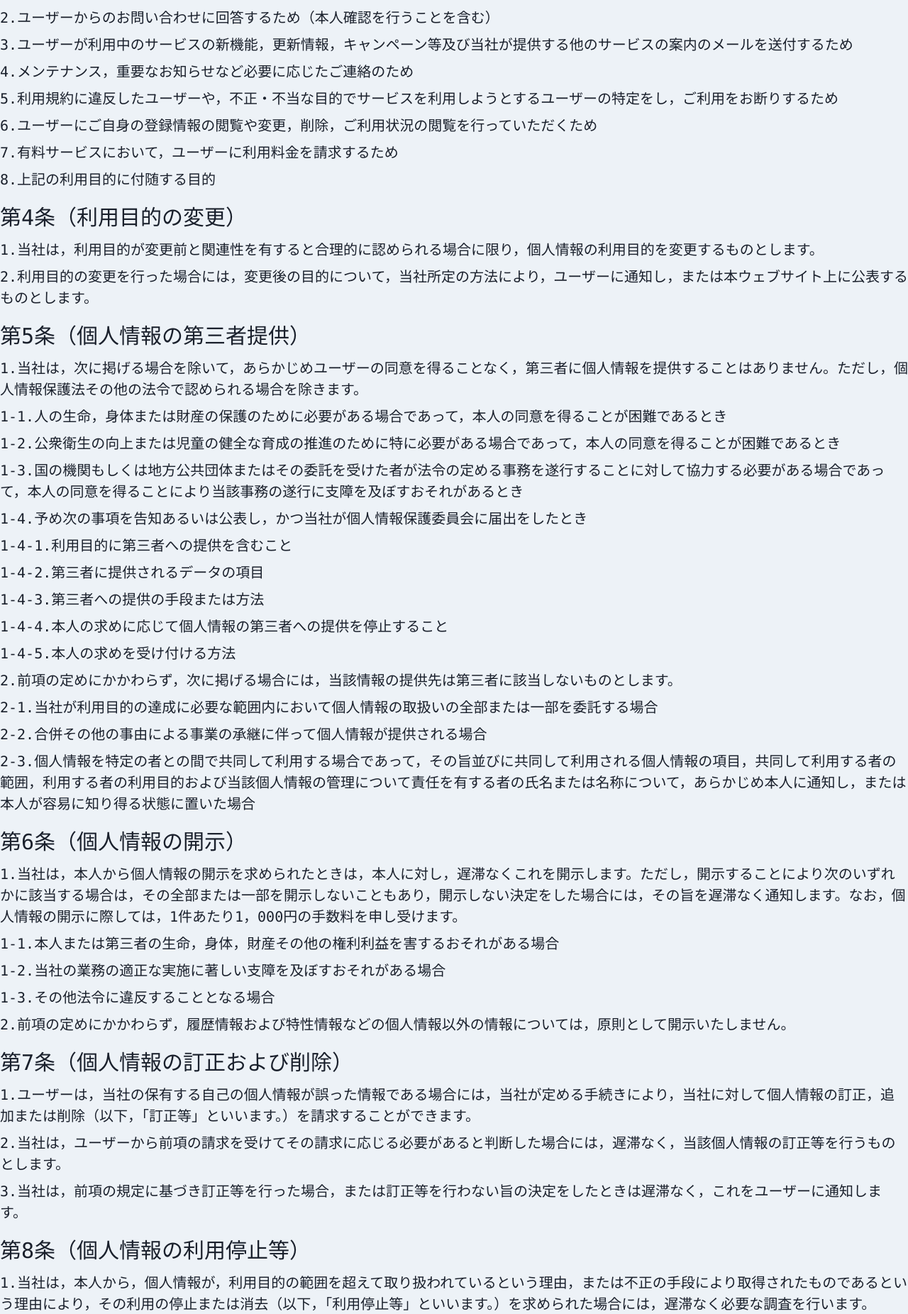
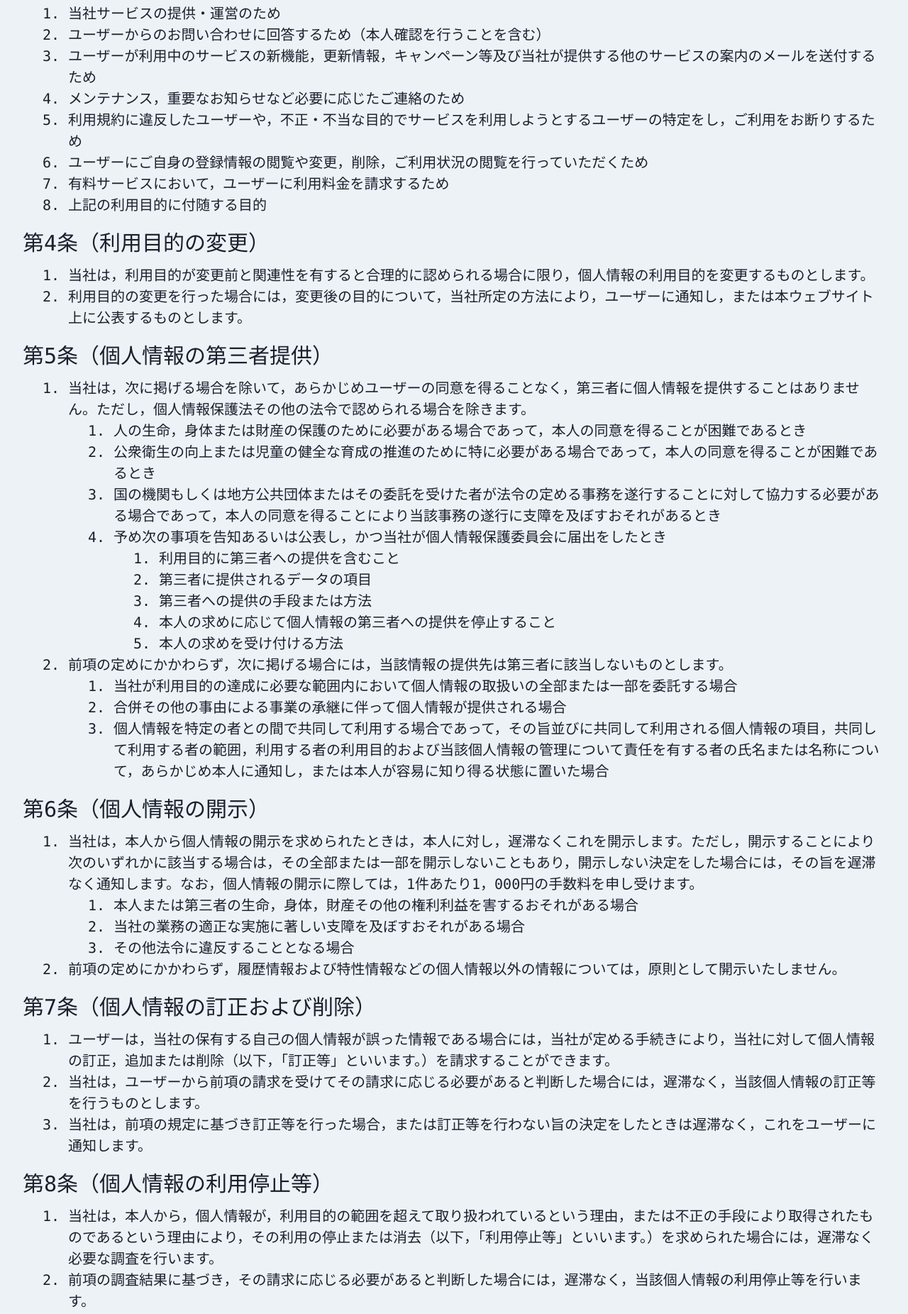
Before and after one commit to turtle-brothers/zumens, a React (Create React App) app in the folder frontend/app/: page /home/privacy_policy in a window 1280 px wide. Shown: the part 660-2512 px from the top of the page at 71% size. Built offline with nearby package versions, Linux system fonts and the light colour scheme.

Commit message:
[Add] privacy policy & terms of use, add back to home button
added back to home button and improved text style

```diff
--- a/frontend/app/src/components/pages/PrivacyPolicy.tsx
+++ b/frontend/app/src/components/pages/PrivacyPolicy.tsx
@@ -1,83 +1,112 @@
-import { Stack, Text } from "@chakra-ui/react";
+import { Box, ListItem, OrderedList, Stack, Text } from "@chakra-ui/react";
 import { memo, FC } from "react";
+
+import { GoToHomeButton } from "../atoms/button/GoToHomeButton";
 
 export const PrivacyPolicy: FC = memo(() => {
   return (
   <>
     {/* <p>プライバシーポリシーページです</p>; */}
-    <Stack spacing={4}>
+    <Stack spacing={4} padding={8}>
       <Stack spacing={2}>
         <Text as='samp' fontSize='3xl'>プライバシーポリシー</Text>
-        <Text as='samp' fontSize='xl'>Zumens（以下，「当社」といいます。）は，本ウェブサイト上で提供するサービス（以下,「本サービス」といいます。）における，ユーザーの個人情報の取扱いについて，以下のとおりプライバシーポリシー（以下，「本ポリシー」といいます。）を定めます。</Text>
+        <Text as='samp' fontSize='xl'>&nbsp;&nbsp;Zumens（以下，「当社」といいます。）は，本ウェブサイト上で提供するサービス（以下,「本サービス」といいます。）における，ユーザーの個人情報の取扱いについて，以下のとおりプライバシーポリシー（以下，「本ポリシー」といいます。）を定めます。</Text>
       </Stack>
       <Stack spacing={2}>
         <Text as='samp' fontSize='3xl'>第1条（個人情報）</Text>
-        <Text as='samp' fontSize='xl'>「個人情報」とは，個人情報保護法にいう「個人情報」を指すものとし，生存する個人に関する情報であって，当該情報に含まれる氏名，生年月日，住所，電話番号，連絡先その他の記述等により特定の個人を識別できる情報及び容貌，指紋，声紋にかかるデータ，及び健康保険証の保険者番号などの当該情報単体から特定の個人を識別できる情報（個人識別情報）を指します。</Text>
+        <Text as='samp' fontSize='xl'>&nbsp;&nbsp;「個人情報」とは，個人情報保護法にいう「個人情報」を指すものとし，生存する個人に関する情報であって，当該情報に含まれる氏名，生年月日，住所，電話番号，連絡先その他の記述等により特定の個人を識別できる情報及び容貌，指紋，声紋にかかるデータ，及び健康保険証の保険者番号などの当該情報単体から特定の個人を識別できる情報（個人識別情報）を指します。</Text>
       </Stack>
       <Stack spacing={2}>
         <Text as='samp' fontSize='3xl'>第2条（個人情報の収集方法）</Text>
-        <Text as='samp' fontSize='xl'>当社は，ユーザーが利用登録をする際に氏名，生年月日，住所，電話番号，メールアドレス，銀行口座番号，クレジットカード番号，運転免許証番号などの個人情報をお尋ねすることがあります。また，ユーザーと提携先などとの間でなされたユーザーの個人情報を含む取引記録や決済に関する情報を,当社の提携先（情報提供元，広告主，広告配信先などを含みます。以下，｢提携先｣といいます。）などから収集することがあります。</Text>
+        <Text as='samp' fontSize='xl'>&nbsp;&nbsp;当社は，ユーザーが利用登録をする際に氏名，生年月日，住所，電話番号，メールアドレス，銀行口座番号，クレジットカード番号，運転免許証番号などの個人情報をお尋ねすることがあります。また，ユーザーと提携先などとの間でなされたユーザーの個人情報を含む取引記録や決済に関する情報を,当社の提携先（情報提供元，広告主，広告配信先などを含みます。以下，｢提携先｣といいます。）などから収集することがあります。</Text>
       </Stack>
       <Stack spacing={2}>
         <Text as='samp' fontSize='3xl'>第3条（個人情報を収集・利用する目的）</Text>
-        <Text as='samp' fontSize='xl'>当社が個人情報を収集・利用する目的は，以下のとおりです。</Text>
-        <Text as='samp' fontSize='xl'>1.当社サービスの提供・運営のため</Text>
-        <Text as='samp' fontSize='xl'>2.ユーザーからのお問い合わせに回答するため（本人確認を行うことを含む）</Text>
-        <Text as='samp' fontSize='xl'>3.ユーザーが利用中のサービスの新機能，更新情報，キャンペーン等及び当社が提供する他のサービスの案内のメールを送付するため</Text>
-        <Text as='samp' fontSize='xl'>4.メンテナンス，重要なお知らせなど必要に応じたご連絡のため</Text>
-        <Text as='samp' fontSize='xl'>5.利用規約に違反したユーザーや，不正・不当な目的でサービスを利用しようとするユーザーの特定をし，ご利用をお断りするため</Text>
-        <Text as='samp' fontSize='xl'>6.ユーザーにご自身の登録情報の閲覧や変更，削除，ご利用状況の閲覧を行っていただくため</Text>
-        <Text as='samp' fontSize='xl'>7.有料サービスにおいて，ユーザーに利用料金を請求するため</Text>
-        <Text as='samp' fontSize='xl'>8.上記の利用目的に付随する目的</Text>
+        <Text as='samp' fontSize='xl'>&nbsp;&nbsp;当社が個人情報を収集・利用する目的は，以下のとおりです。</Text>
+        <OrderedList pl={12}>
+          <Text as='samp' fontSize='xl'><ListItem>当社サービスの提供・運営のため</ListItem></Text>
+          <Text as='samp' fontSize='xl'><ListItem>ユーザーからのお問い合わせに回答するため（本人確認を行うことを含む）</ListItem></Text>
+          <Text as='samp' fontSize='xl'><ListItem>ユーザーが利用中のサービスの新機能，更新情報，キャンペーン等及び当社が提供する他のサービスの案内のメールを送付するため</ListItem></Text>
+          <Text as='samp' fontSize='xl'><ListItem>メンテナンス，重要なお知らせなど必要に応じたご連絡のため</ListItem></Text>
+          <Text as='samp' fontSize='xl'><ListItem>利用規約に違反したユーザーや，不正・不当な目的でサービスを利用しようとするユーザーの特定をし，ご利用をお断りするため</ListItem></Text>
+          <Text as='samp' fontSize='xl'><ListItem>ユーザーにご自身の登録情報の閲覧や変更，削除，ご利用状況の閲覧を行っていただくため</ListItem></Text>
+          <Text as='samp' fontSize='xl'><ListItem>有料サービスにおいて，ユーザーに利用料金を請求するため</ListItem></Text>
+          <Text as='samp' fontSize='xl'><ListItem>上記の利用目的に付随する目的</ListItem></Text>
+        </OrderedList>
       </Stack>
       <Stack spacing={2}>
         <Text as='samp' fontSize='3xl'>第4条（利用目的の変更）</Text>
-        <Text as='samp' fontSize='xl'>1.当社は，利用目的が変更前と関連性を有すると合理的に認められる場合に限り，個人情報の利用目的を変更するものとします。</Text>
-        <Text as='samp' fontSize='xl'>2.利用目的の変更を行った場合には，変更後の目的について，当社所定の方法により，ユーザーに通知し，または本ウェブサイト上に公表するものとします。</Text>
+        <OrderedList pl={12}>
+          <Text as='samp' fontSize='xl'><ListItem>当社は，利用目的が変更前と関連性を有すると合理的に認められる場合に限り，個人情報の利用目的を変更するものとします。</ListItem></Text>
+          <Text as='samp' fontSize='xl'><ListItem>利用目的の変更を行った場合には，変更後の目的について，当社所定の方法により，ユーザーに通知し，または本ウェブサイト上に公表するものとします。</ListItem></Text>
+        </OrderedList>
       </Stack>
       <Stack spacing={2}>
         <Text as='samp' fontSize='3xl'>第5条（個人情報の第三者提供）</Text>
-        <Text as='samp' fontSize='xl'>1.当社は，次に掲げる場合を除いて，あらかじめユーザーの同意を得ることなく，第三者に個人情報を提供することはありません。ただし，個人情報保護法その他の法令で認められる場合を除きます。</Text>
-        <Text as='samp' fontSize='xl'>1-1.人の生命，身体または財産の保護のために必要がある場合であって，本人の同意を得ることが困難であるとき</Text>
-        <Text as='samp' fontSize='xl'>1-2.公衆衛生の向上または児童の健全な育成の推進のために特に必要がある場合であって，本人の同意を得ることが困難であるとき</Text>
-        <Text as='samp' fontSize='xl'>1-3.国の機関もしくは地方公共団体またはその委託を受けた者が法令の定める事務を遂行することに対して協力する必要がある場合であって，本人の同意を得ることにより当該事務の遂行に支障を及ぼすおそれがあるとき</Text>
-        <Text as='samp' fontSize='xl'>1-4.予め次の事項を告知あるいは公表し，かつ当社が個人情報保護委員会に届出をしたとき</Text>
-        <Text as='samp' fontSize='xl'>1-4-1.利用目的に第三者への提供を含むこと</Text>
-        <Text as='samp' fontSize='xl'>1-4-2.第三者に提供されるデータの項目</Text>
-        <Text as='samp' fontSize='xl'>1-4-3.第三者への提供の手段または方法</Text>
-        <Text as='samp' fontSize='xl'>1-4-4.本人の求めに応じて個人情報の第三者への提供を停止すること</Text>
-        <Text as='samp' fontSize='xl'>1-4-5.本人の求めを受け付ける方法</Text>
-        <Text as='samp' fontSize='xl'>2.前項の定めにかかわらず，次に掲げる場合には，当該情報の提供先は第三者に該当しないものとします。</Text>
-        <Text as='samp' fontSize='xl'>2-1.当社が利用目的の達成に必要な範囲内において個人情報の取扱いの全部または一部を委託する場合</Text>
-        <Text as='samp' fontSize='xl'>2-2.合併その他の事由による事業の承継に伴って個人情報が提供される場合</Text>
-        <Text as='samp' fontSize='xl'>2-3.個人情報を特定の者との間で共同して利用する場合であって，その旨並びに共同して利用される個人情報の項目，共同して利用する者の範囲，利用する者の利用目的および当該個人情報の管理について責任を有する者の氏名または名称について，あらかじめ本人に通知し，または本人が容易に知り得る状態に置いた場合</Text>
+        <OrderedList pl={12}>
+          <Text as='samp' fontSize='xl'><ListItem>当社は，次に掲げる場合を除いて，あらかじめユーザーの同意を得ることなく，第三者に個人情報を提供することはありません。ただし，個人情報保護法その他の法令で認められる場合を除きます。</ListItem></Text>
+          <OrderedList pl={12}>
+            <Text as='samp' fontSize='xl'><ListItem>人の生命，身体または財産の保護のために必要がある場合であって，本人の同意を得ることが困難であるとき</ListItem></Text>
+            <Text as='samp' fontSize='xl'><ListItem>公衆衛生の向上または児童の健全な育成の推進のために特に必要がある場合であって，本人の同意を得ることが困難であるとき</ListItem></Text>
+            <Text as='samp' fontSize='xl'><ListItem>国の機関もしくは地方公共団体またはその委託を受けた者が法令の定める事務を遂行することに対して協力する必要がある場合であって，本人の同意を得ることにより当該事務の遂行に支障を及ぼすおそれがあるとき</ListItem></Text>
+            <Text as='samp' fontSize='xl'><ListItem>予め次の事項を告知あるいは公表し，かつ当社が個人情報保護委員会に届出をしたとき</ListItem></Text>
+            <OrderedList pl={12}>
+              <Text as='samp' fontSize='xl'><ListItem>利用目的に第三者への提供を含むこと</ListItem></Text>
+              <Text as='samp' fontSize='xl'><ListItem>第三者に提供されるデータの項目</ListItem></Text>
+              <Text as='samp' fontSize='xl'><ListItem>第三者への提供の手段または方法</ListItem></Text>
+              <Text as='samp' fontSize='xl'><ListItem>本人の求めに応じて個人情報の第三者への提供を停止すること</ListItem></Text>
+              <Text as='samp' fontSize='xl'><ListItem>本人の求めを受け付ける方法</ListItem></Text>
+            </OrderedList>
+          </OrderedList>
+          <Text as='samp' fontSize='xl'><ListItem>前項の定めにかかわらず，次に掲げる場合には，当該情報の提供先は第三者に該当しないものとします。</ListItem></Text>
+          <OrderedList pl={12}>
+            <Text as='samp' fontSize='xl'><ListItem>当社が利用目的の達成に必要な範囲内において個人情報の取扱いの全部または一部を委託する場合</ListItem></Text>
+            <Text as='samp' fontSize='xl'><ListItem>合併その他の事由による事業の承継に伴って個人情報が提供される場合</ListItem></Text>
+            <Text as='samp' fontSize='xl'><ListItem>個人情報を特定の者との間で共同して利用する場合であって，その旨並びに共同して利用される個人情報の項目，共同して利用する者の範囲，利用する者の利用目的および当該個人情報の管理について責任を有する者の氏名または名称について，あらかじめ本人に通知し，または本人が容易に知り得る状態に置いた場合</ListItem></Text>
+          </OrderedList>
+        </OrderedList>
       </Stack>
       <Stack spacing={2}>
         <Text as='samp' fontSize='3xl'>第6条（個人情報の開示）</Text>
-        <Text as='samp' fontSize='xl'>1.当社は，本人から個人情報の開示を求められたときは，本人に対し，遅滞なくこれを開示します。ただし，開示することにより次のいずれかに該当する場合は，その全部または一部を開示しないこともあり，開示しない決定をした場合には，その旨を遅滞なく通知します。なお，個人情報の開示に際しては，1件あたり1，000円の手数料を申し受けます。</Text>
-        <Text as='samp' fontSize='xl'>1-1.本人または第三者の生命，身体，財産その他の権利利益を害するおそれがある場合</Text>
-        <Text as='samp' fontSize='xl'>1-2.当社の業務の適正な実施に著しい支障を及ぼすおそれがある場合</Text>
-        <Text as='samp' fontSize='xl'>1-3.その他法令に違反することとなる場合</Text>
-        <Text as='samp' fontSize='xl'>2.前項の定めにかかわらず，履歴情報および特性情報などの個人情報以外の情報については，原則として開示いたしません。</Text>
+        <OrderedList pl={12}>
+          <Text as='samp' fontSize='xl'><ListItem>当社は，本人から個人情報の開示を求められたときは，本人に対し，遅滞なくこれを開示します。ただし，開示することにより次のいずれかに該当する場合は，その全部または一部を開示しないこともあり，開示しない決定をした場合には，その旨を遅滞なく通知します。なお，個人情報の開示に際しては，1件あたり1，000円の手数料を申し受けます。</ListItem></Text>
+          <OrderedList pl={12}>
+            <Text as='samp' fontSize='xl'><ListItem>本人または第三者の生命，身体，財産その他の権利利益を害するおそれがある場合</ListItem></Text>
+            <Text as='samp' fontSize='xl'><ListItem>当社の業務の適正な実施に著しい支障を及ぼすおそれがある場合</ListItem></Text>
+            <Text as='samp' fontSize='xl'><ListItem>その他法令に違反することとなる場合</ListItem></Text>
+          </OrderedList>
+          <Text as='samp' fontSize='xl'><ListItem>前項の定めにかかわらず，履歴情報および特性情報などの個人情報以外の情報については，原則として開示いたしません。</ListItem></Text>
+        </OrderedList>
       </Stack>
       <Stack spacing={2}>
         <Text as='samp' fontSize='3xl'>第7条（個人情報の訂正および削除）</Text>
-        <Text as='samp' fontSize='xl'>1.ユーザーは，当社の保有する自己の個人情報が誤った情報である場合には，当社が定める手続きにより，当社に対して個人情報の訂正，追加または削除（以下，「訂正等」といいます。）を請求することができます。</Text>
-        <Text as='samp' fontSize='xl'>2.当社は，ユーザーから前項の請求を受けてその請求に応じる必要があると判断した場合には，遅滞なく，当該個人情報の訂正等を行うものとします。</Text>
-        <Text as='samp' fontSize='xl'>3.当社は，前項の規定に基づき訂正等を行った場合，または訂正等を行わない旨の決定をしたときは遅滞なく，これをユーザーに通知します。</Text>
+        <OrderedList pl={12}>
+          <Text as='samp' fontSize='xl'><ListItem>ユーザーは，当社の保有する自己の個人情報が誤った情報である場合には，当社が定める手続きにより，当社に対して個人情報の訂正，追加または削除（以下，「訂正等」といいます。）を請求することができます。</ListItem></Text>
+          <Text as='samp' fontSize='xl'><ListItem>当社は，ユーザーから前項の請求を受けてその請求に応じる必要があると判断した場合には，遅滞なく，当該個人情報の訂正等を行うものとします。</ListItem></Text>
+          <Text as='samp' fontSize='xl'><ListItem>当社は，前項の規定に基づき訂正等を行った場合，または訂正等を行わない旨の決定をしたときは遅滞なく，これをユーザーに通知します。</ListItem></Text>
+        </OrderedList>
       </Stack>
       <Stack spacing={2}>
         <Text as='samp' fontSize='3xl'>第8条（個人情報の利用停止等）</Text>
-        <Text as='samp' fontSize='xl'>1.当社は，本人から，個人情報が，利用目的の範囲を超えて取り扱われているという理由，または不正の手段により取得されたものであるという理由により，その利用の停止または消去（以下，「利用停止等」といいます。）を求められた場合には，遅滞なく必要な調査を行います。</Text>
-        <Text as='samp' fontSize='xl'>2.前項の調査結果に基づき，その請求に応じる必要があると判断した場合には，遅滞なく，当該個人情報の利用停止等を行います。</Text>
-        <Text as='samp' fontSize='xl'>3.当社は，前項の規定に基づき利用停止等を行った場合，または利用停止等を行わない旨の決定をしたときは，遅滞なく，これをユーザーに通知します。</Text>
-        <Text as='samp' fontSize='xl'>4.前2項にかかわらず，利用停止等に多額の費用を有する場合その他利用停止等を行うことが困難な場合であって，ユーザーの権利利益を保護するために必要なこれに代わるべき措置をとれる場合は，この代替策を講じるものとします。</Text>
+        <OrderedList pl={12}>
+          <Text as='samp' fontSize='xl'><ListItem>当社は，本人から，個人情報が，利用目的の範囲を超えて取り扱われているという理由，または不正の手段により取得されたものであるという理由により，その利用の停止または消去（以下，「利用停止等」といいます。）を求められた場合には，遅滞なく必要な調査を行います。</ListItem></Text>
+          <Text as='samp' fontSize='xl'><ListItem>前項の調査結果に基づき，その請求に応じる必要があると判断した場合には，遅滞なく，当該個人情報の利用停止等を行います。</ListItem></Text>
+          <Text as='samp' fontSize='xl'><ListItem>当社は，前項の規定に基づき利用停止等を行った場合，または利用停止等を行わない旨の決定をしたときは，遅滞なく，これをユーザーに通知します。</ListItem></Text>
+          <Text as='samp' fontSize='xl'><ListItem>前2項にかかわらず，利用停止等に多額の費用を有する場合その他利用停止等を行うことが困難な場合であって，ユーザーの権利利益を保護するために必要なこれに代わるべき措置をとれる場合は，この代替策を講じるものとします。</ListItem></Text>
+        </OrderedList>
       </Stack>
       <Stack spacing={2}>
         <Text as='samp' fontSize='3xl'>第9条（プライバシーポリシーの変更）</Text>
-        <Text as='samp' fontSize='xl'>1.本ポリシーの内容は，法令その他本ポリシーに別段の定めのある事項を除いて，ユーザーに通知することなく，変更することができるものとします。</Text>
-        <Text as='samp' fontSize='xl'>2.当社が別途定める場合を除いて，変更後のプライバシーポリシーは，本ウェブサイトに掲載したときから効力を生じるものとします。</Text>
+        <OrderedList pl={12}>
+          <Text as='samp' fontSize='xl'><ListItem>本ポリシーの内容は，法令その他本ポリシーに別段の定めのある事項を除いて，ユーザーに通知することなく，変更することができるものとします。</ListItem></Text>
+          <Text as='samp' fontSize='xl'><ListItem>当社が別途定める場合を除いて，変更後のプライバシーポリシーは，本ウェブサイトに掲載したときから効力を生じるものとします。</ListItem></Text>
+        </OrderedList>
       </Stack>
+
+      <Box textAlign="center" py={10} px={6}>
+        {/* ホームへ戻る */}
+        <GoToHomeButton />
+      </Box>
 
     </Stack>
   </>
```
Also changed, not shown: frontend/app/src/components/pages/TermsOfUse.tsx (+97 -61 lines).
